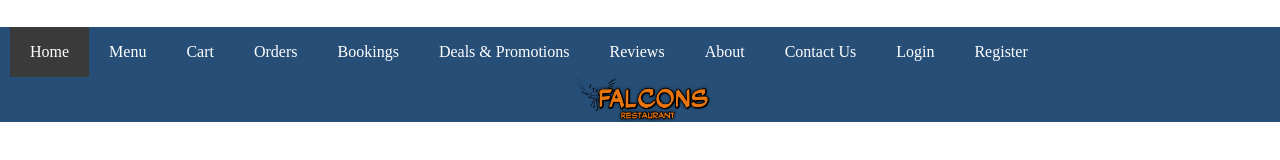
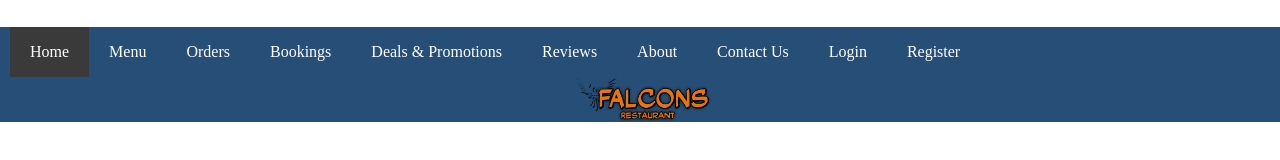
Before and after one commit to Kalafathakan/reactProject, a React (Create React App) app: page / in a window 1280 px wide. Shown: the top 160 px of the page. Built offline with nearby package versions, Linux system fonts and the light colour scheme; a web font is replaced by a local one.

Commit message:
Update Navigation.tsx

```diff
--- a/src/pages/Navigation.tsx
+++ b/src/pages/Navigation.tsx
@@ -18,9 +18,6 @@ const Navigation = () => {
             <NavLink to='/admin-menu'>Admin</NavLink>
           </a>
         )}
-        <a id='navsec' className='navbarsection'>
-          <NavLink to='/cart'>Cart</NavLink>
-        </a>
         <a id='navsec' className='navbarsection'>
           <NavLink to='/orders'>Orders</NavLink>
         </a>
```
